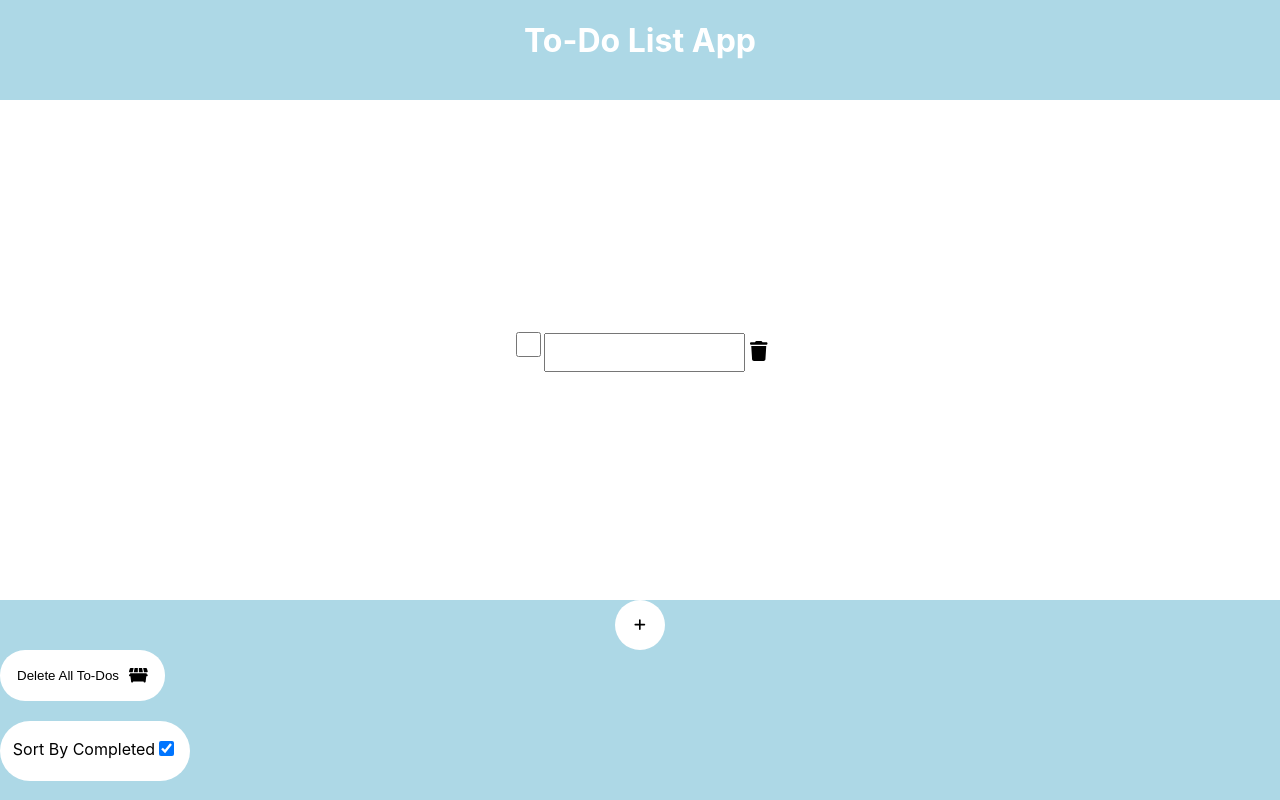
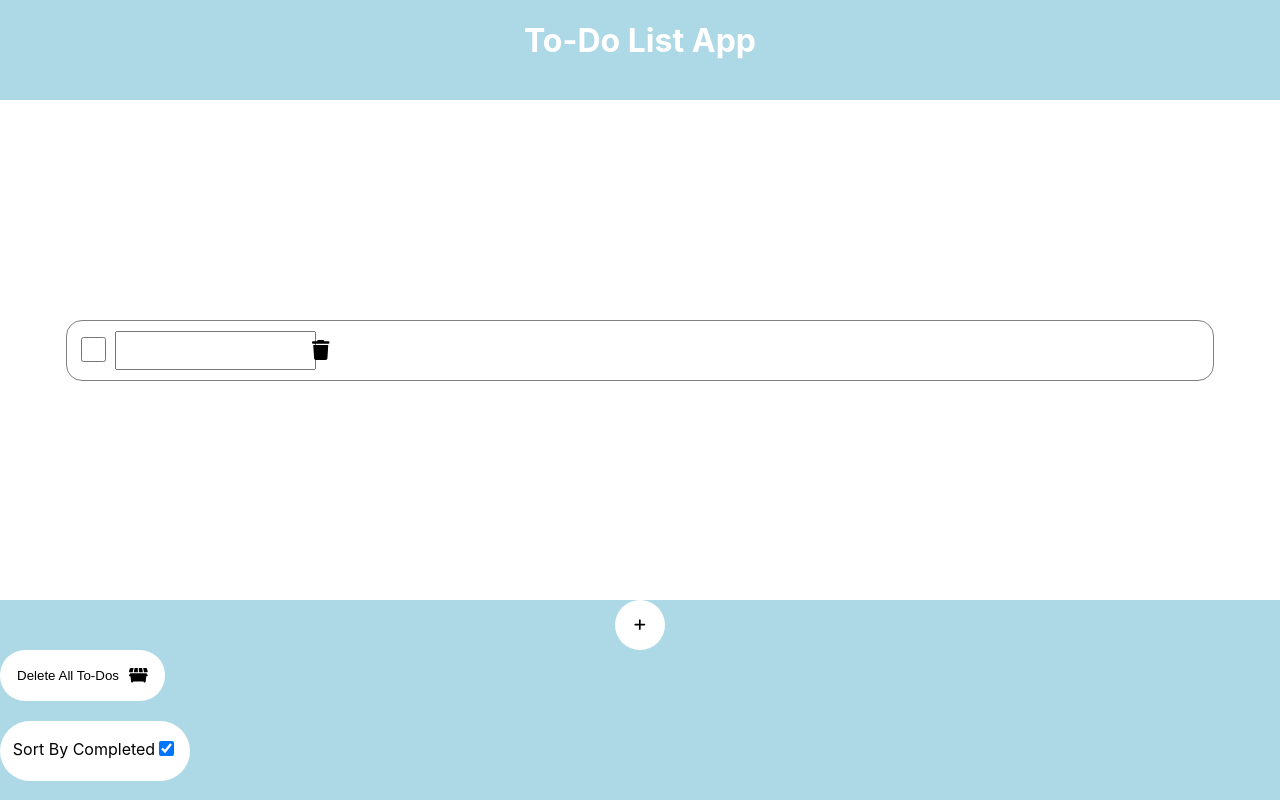
Before and after one commit to cyprste2717218/To-Do-List-App, a React (Create React App) app: page / in a window 1280 px wide. Both pictures are taken after a click on the button 640 px from the left and 625 px from the top of the page. Built offline with nearby package versions, Linux system fonts and the light colour scheme.

Commit message:
chore: lined up elements in to do item and set to do item to span 85vw width

```diff
--- a/package.json
+++ b/package.json
@@ -22,6 +22,7 @@
     "test": "xo && react-scripts test",
     "test1": "xo src/components/ToDoListGroup.js",
     "eject": "react-scripts eject",
+    "lint": "npx xo src/**/*.{js,jsx} src/components/**/*.{js,jsx} src/utilities/**/*.{js,jsx} src/App.js",
     "prepare": "husky"
   },
   "eslintConfig": {
--- a/src/components/DeleteButton.js
+++ b/src/components/DeleteButton.js
@@ -7,7 +7,7 @@ import deleteToDo from '../utilities/deleteToDo';
 const DeleteButton = ({allToDos, setAllToDos, itemKey}) => {
     return (
 
-        <span style={{marginLeft: '5px'}} onClick={() => deleteToDo(allToDos, setAllToDos, itemKey)}>
+        <span style={{width: '100%', marginLeft: '5px'}} onClick={() => deleteToDo(allToDos, setAllToDos, itemKey)}>
             <FontAwesomeIcon className='deleteIcon' icon={faTrash} size='lg' />
         </span>
 
--- a/src/components/ToDoListItem.js
+++ b/src/components/ToDoListItem.js
@@ -17,9 +17,10 @@ const ToDoListItem = ({
     const [toDoChecked, setToDoChecked] = useState(checkbox);
 
     return (
-        <div>
-            <span key={itemKey}>
+        <div style={{width: '88vw', border: '1px solid gray', borderRadius: '16px', display: 'flex', padding: '10px'}}>
+            <span key={itemKey} style={{marginTop: 'auto', marginBottom: 'auto', flexDirection: 'row', display: 'flex'}}>
 
+                <div style={{marginTop: 'auto', marginBottom: 'auto', width: '15%'}}>
                     <label htmlFor={`check${itemKey}`} />
                     <input
                         style={{height: '25px', width: '25px'}}
@@ -27,7 +28,8 @@ const ToDoListItem = ({
                         type='checkbox' checked={toDoChecked} onChange={e => handleToDoContentChange(
                     e.target.checked, itemKey, setItemText, setChangedToDoItem, setToDoChecked)}
                     />
-
+                </div>
+                <div style={{width: '75%'}}>
                     <label htmlFor={`text${itemKey}`} />
                     <input
                         style={{padding: '10px'}}
@@ -35,12 +37,15 @@ const ToDoListItem = ({
                         type='text' value={itemText} onChange={e => handleToDoContentChange(
                     e.target.value, itemKey, setItemText, setChangedToDoItem, setToDoChecked)}
                     />
+                </div>
 
+                <div style={{marginTop: 'auto', marginBottom: 'auto', width: '10%'}}>
                     <DeleteButton
                         allToDos={allToDos}
                         setAllToDos={setAllToDos}
                         itemKey={itemKey}
                     />
+                </div>
             </span>
         </div>
     );
```
Lines whose indentation alone changed are shown as unchanged.
